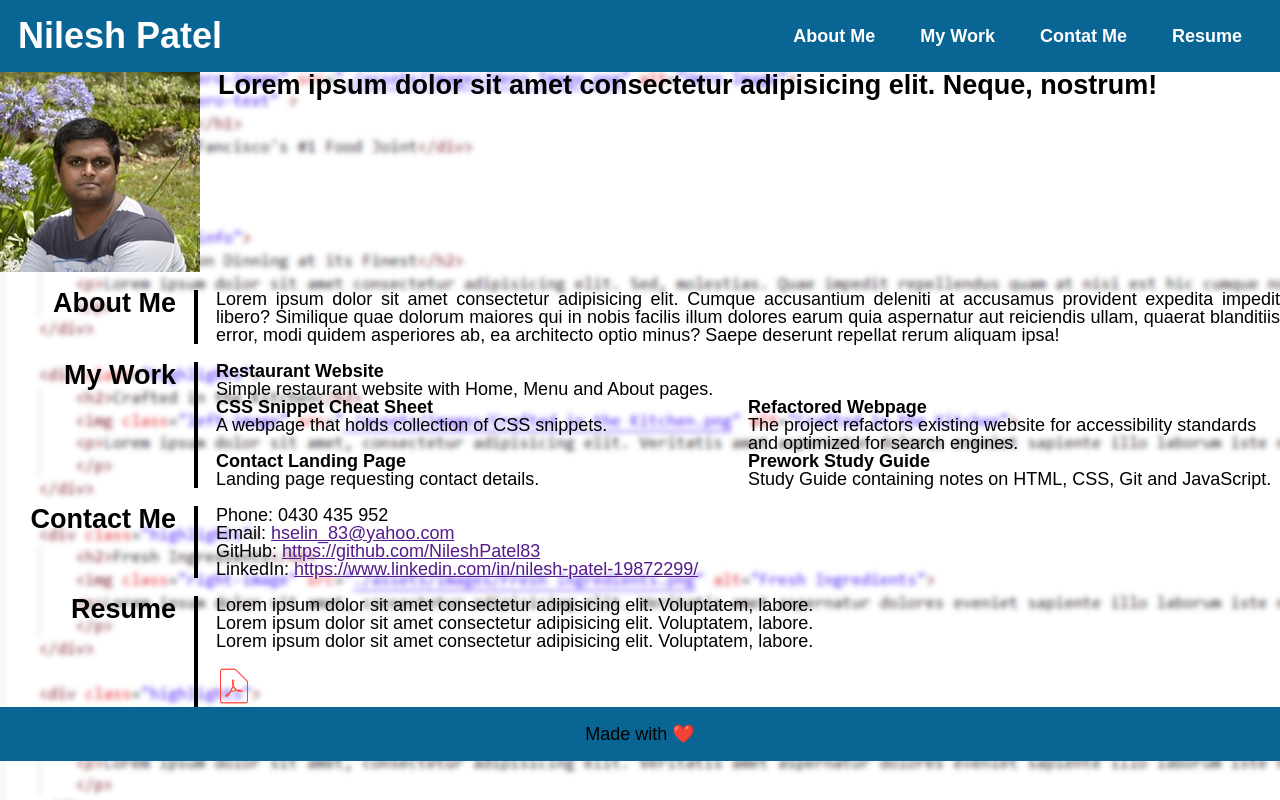
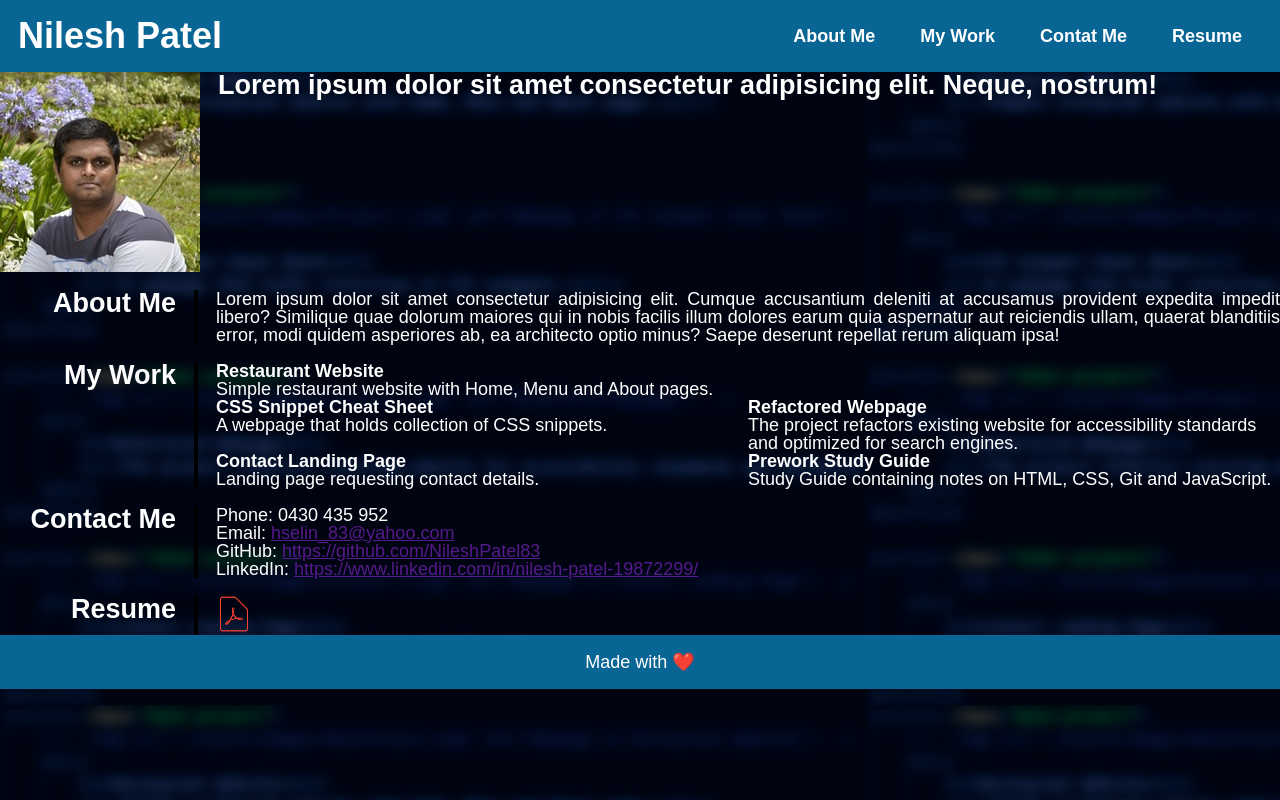
Before and after one commit to NileshPatel83/portfolio, a plain HTML site: page index.html in a window 1280 px wide. Drawn offline with Linux system fonts and the light colour scheme.

Commit message:
Resume PDF added and style updated.

```diff
--- a/assets/css/newstyle.css
+++ b/assets/css/newstyle.css
@@ -12,7 +12,8 @@
 }
 
 body{
-    background-image: url(../images/BackgroundIamge.png);
+    background-image: url(../images/BackgroundIamge-2.png);
+    color:#ffffff;
 }
 
 header, footer{
@@ -73,7 +74,7 @@ header a{
     font-size: 1.5rem;
 }
 
-.about-me-text, .contact-me-text, .resume-text{
+.about-me-text, .contact-me-text, .resume-pdf{
     flex: 1;
     text-align: justify;
 }
@@ -88,7 +89,6 @@ header a{
 }
 
 .resume img{
-    margin-top: 1rem;
     height: 2rem;
 }
 
@@ -137,7 +137,7 @@ header a{
        margin: 0 auto;
     }
 
-    .about-me-header, .my-work-header, .contact-me-header, .resume-header{
+    .about-me-header, .my-work-header, .contact-me-header, .resume-header, .resume img{
         display: block;
         margin: 0 auto;
         text-align: center;
--- a/index.html
+++ b/index.html
@@ -94,13 +94,8 @@
 
             <section id="resume" class="resume">
                 <h3 class="resume-header">Resume</h3>
-                <div class="resume-text">
-                    <ul>
-                        <li>Lorem ipsum dolor sit amet consectetur adipisicing elit. Voluptatem, labore.</li>
-                        <li>Lorem ipsum dolor sit amet consectetur adipisicing elit. Voluptatem, labore.</li>
-                        <li>Lorem ipsum dolor sit amet consectetur adipisicing elit. Voluptatem, labore.</li>
-                    </ul>
-                    <img src="./assets/images/pdf.png" alt="Resume PDF file">
+                <div class="resume-pdf">
+                    <a href="./assets/documets/Resume- Nilesh Patel.pdf" target="_blank"><img src="./assets/images/pdf.png" alt="Resume PDF file"></a>
                 </div>
             </section>
         </main>
```
Also changed, not shown: assets/images/BackgroundIamge-2.png (added), assets/images/BackgroundIamge-3.png (added), 1 other file.
